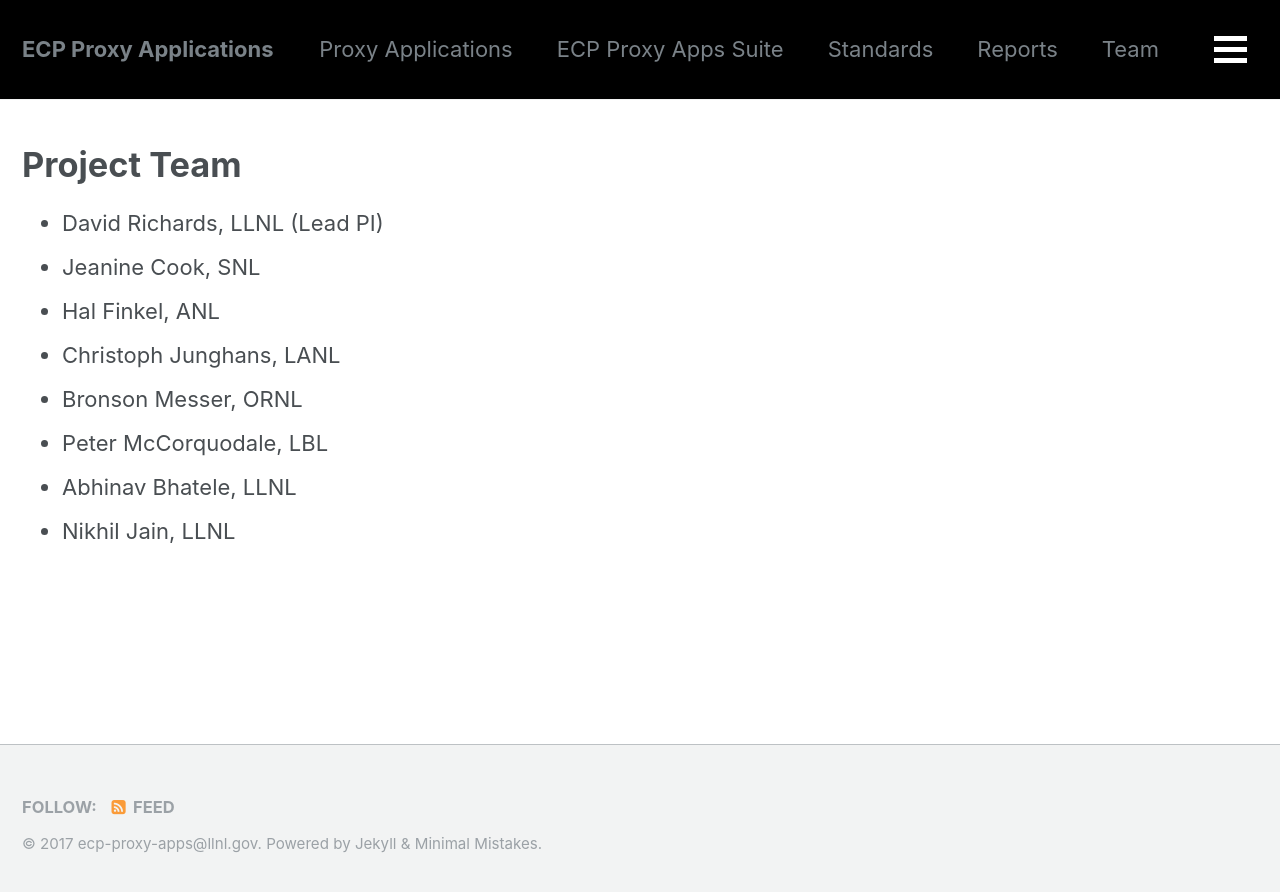
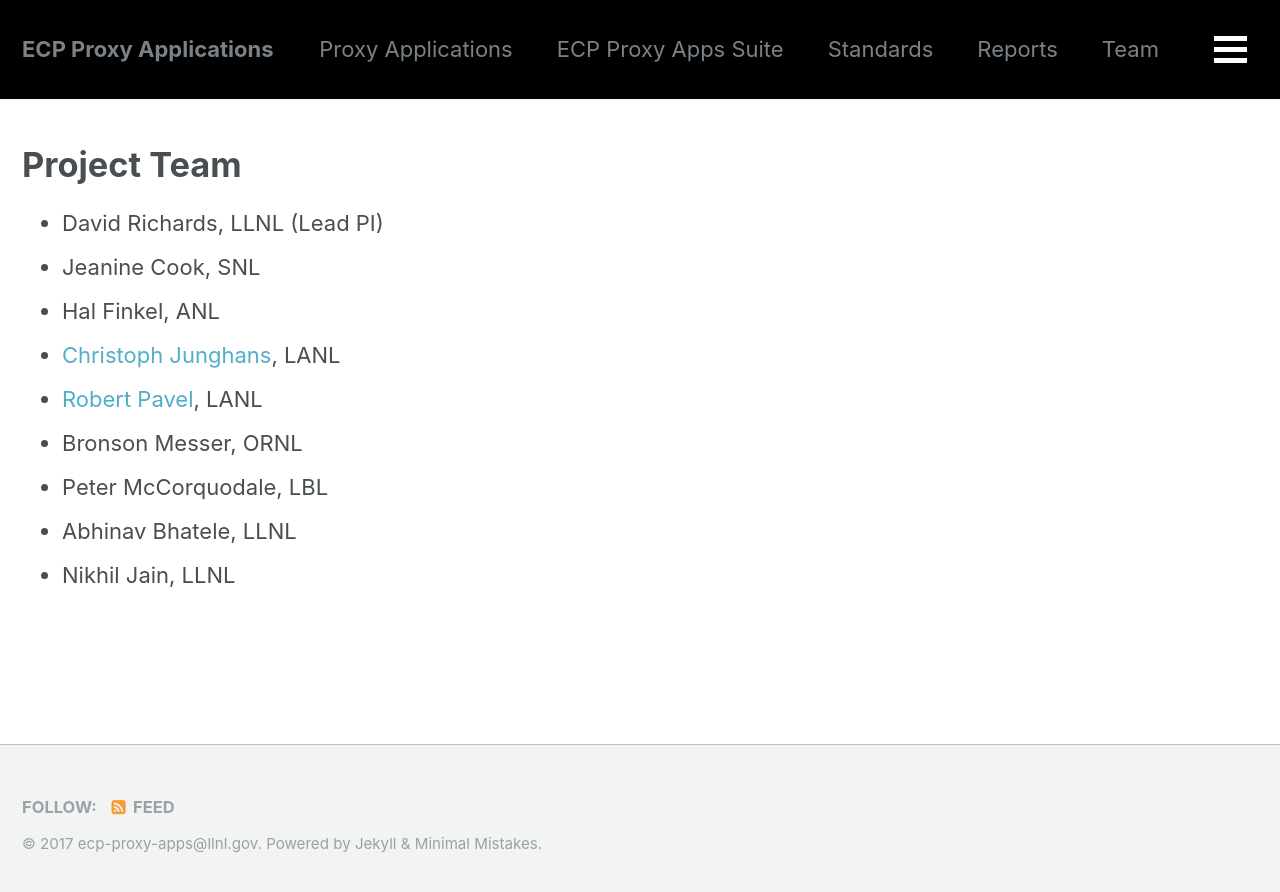
Before and after one commit to proxyapps/proxyapps.github.io, a Jekyll site: the page built from _pages/team.md, in a window 1280 px wide. Shown: the top 892 px of the page. Built offline with Jekyll 4.4.1, drawn with Linux system fonts in a browser that asks for light colours; our own code applies the rules of GitHub Pages for plain Markdown files.

Commit message:
Added Robert to team (#4)

```diff
--- a/_pages/team.md
+++ b/_pages/team.md
@@ -8,7 +8,8 @@ permalink: /team/
 * David Richards, LLNL (Lead PI)
 * Jeanine Cook, SNL
 * Hal Finkel, ANL
-* Christoph Junghans, LANL
+* [Christoph Junghans](https://github.com/junghans), LANL
+* [Robert Pavel](https://github.com/rspavel), LANL
 * Bronson Messer, ORNL
 * Peter McCorquodale, LBL
 * Abhinav Bhatele, LLNL
```
